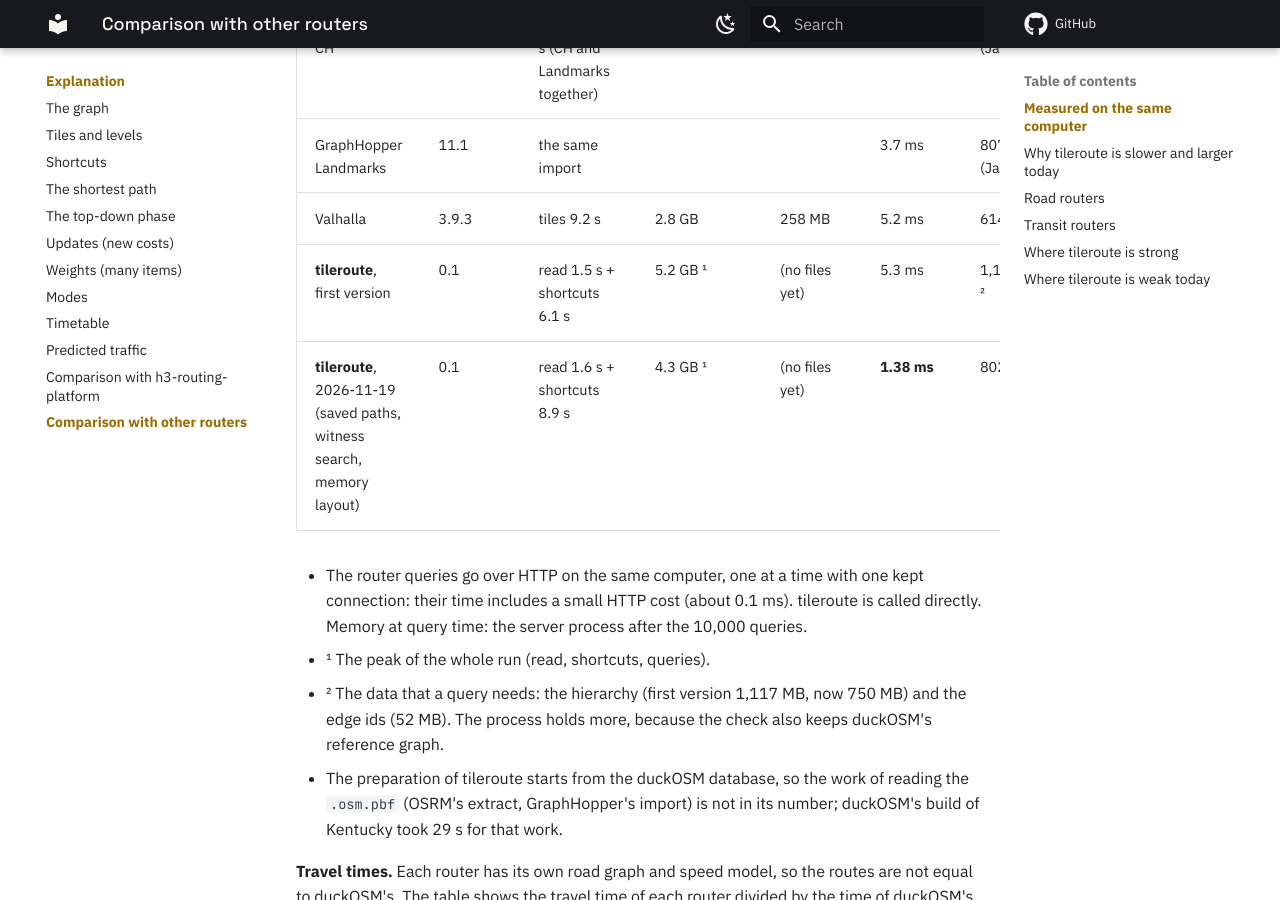
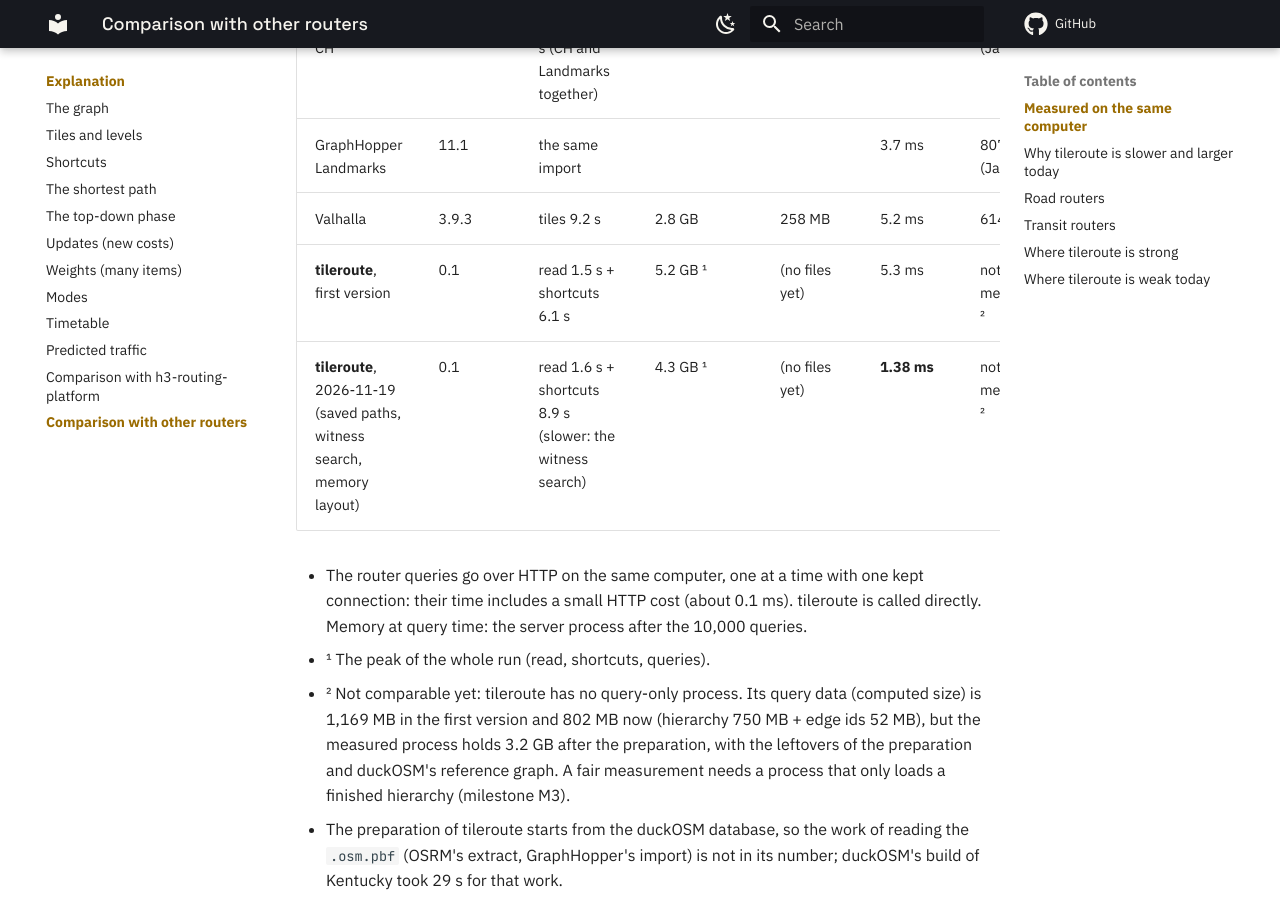
Before and after one commit to Khoshkhah/tileroute, an MkDocs documentation site: the page built from docs/explanation/engines.md, in a window 1280 px wide and 900 px high, scrolled down 924 px. Built offline with MkDocs 1.6.1 and Material for MkDocs 9.7.7, drawn with Linux system fonts in a browser that asks for light colours; comment, search, counter and statistics services are not loaded.

Commit message:
Comparison: tileroute's query memory is not comparable yet; the preparation became slower
Co-Authored-By: Claude Opus 5.5 <noreply@anthropic.com>

```diff
--- a/docs/explanation/engines.md
+++ b/docs/explanation/engines.md
@@ -18,15 +18,17 @@ all routers: the start point of a road edge and the end point of another road ed
 | GraphHopper CH | 11.1 | import 20.8 s (CH and Landmarks together) | 3.8 GB | 200 MB | **0.38 ms** | 807 MB (Java) |
 | GraphHopper Landmarks | 11.1 | the same import | | | 3.7 ms | 807 MB (Java) |
 | Valhalla | 3.9.3 | tiles 9.2 s | 2.8 GB | 258 MB | 5.2 ms | 614 MB |
-| **tileroute**, first version | 0.1 | read 1.5 s + shortcuts 6.1 s | 5.2 GB ¹ | (no files yet) | 5.3 ms | 1,168 MB ² |
-| **tileroute**, 2026-11-19 (saved paths, witness search, memory layout) | 0.1 | read 1.6 s + shortcuts 8.9 s | 4.3 GB ¹ | (no files yet) | **1.38 ms** | 802 MB ² |
+| **tileroute**, first version | 0.1 | read 1.5 s + shortcuts 6.1 s | 5.2 GB ¹ | (no files yet) | 5.3 ms | not measured ² |
+| **tileroute**, 2026-11-19 (saved paths, witness search, memory layout) | 0.1 | read 1.6 s + shortcuts 8.9 s (slower: the witness search) | 4.3 GB ¹ | (no files yet) | **1.38 ms** | not measured ² |
 
 - The router queries go over HTTP on the same computer, one at a time with one kept connection: their time includes a
   small HTTP cost (about 0.1 ms). tileroute is called directly. Memory at query time: the server process after the
   10,000 queries.
 - ¹ The peak of the whole run (read, shortcuts, queries).
-- ² The data that a query needs: the hierarchy (first version 1,117 MB, now 750 MB) and the edge ids (52 MB). The process holds more, because the
-  check also keeps duckOSM's reference graph.
+- ² Not comparable yet: tileroute has no query-only process. Its query data (computed size) is 1,169 MB in the first
+  version and 802 MB now (hierarchy 750 MB + edge ids 52 MB), but the measured process holds 3.2 GB after the
+  preparation, with the leftovers of the preparation and duckOSM's reference graph. A fair measurement needs a process
+  that only loads a finished hierarchy (milestone M3).
 - The preparation of tileroute starts from the duckOSM database, so the work of reading the `.osm.pbf` (OSRM's extract,
   GraphHopper's import) is not in its number; duckOSM's build of Kentucky took 29 s for that work.
 
```
